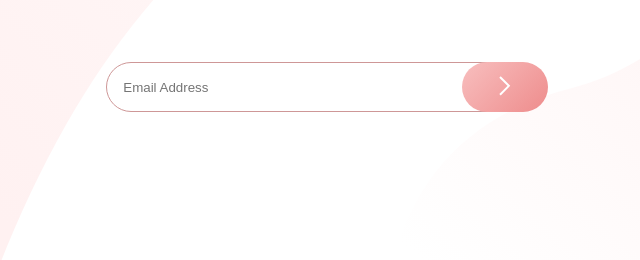
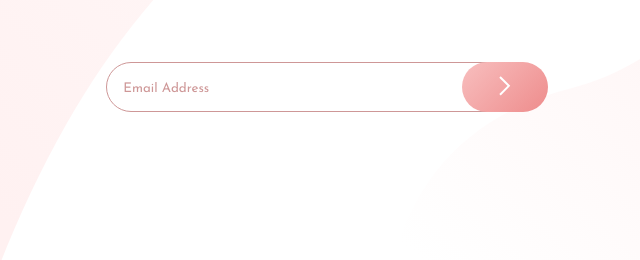
Before and after one commit to Lucas171/Base-Apparel-Landing-Page, a plain HTML site: page index.html in a window 1280 px wide. Shown: the part 495-755 px from the top of the page, 0-640 px from the left. Drawn offline with Linux system fonts and the light colour scheme.

Commit message:
Change placeholder text color and font-family

```diff
--- a/styles/index.css
+++ b/styles/index.css
@@ -46,6 +46,14 @@ input{
     padding: 1.25em;
     flex: 5;
 }
+
+input::placeholder {
+  color: hsl(0, 36%, 70%);
+  font-family: "Josefin Sans", sans-serif;
+
+  /* Changes placeholder text color and font-family */
+}
+
 .invalid{
     border: 2px solid #ff0000;
 }
```
